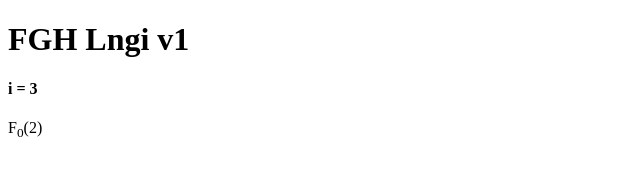
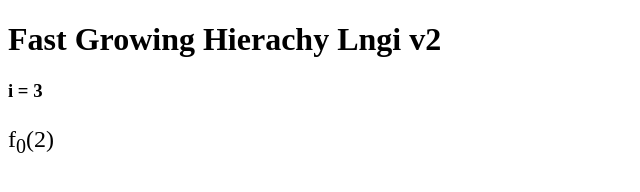
Before and after one commit to RNGDelak/FGHanalyzer, a plain HTML site: page index.html in a window 1280 px wide. Shown: the whole page, without its empty margins (0-640 px from the left). Drawn offline with Linux system fonts and the light colour scheme.

Commit message:
Update index.html

```diff
--- a/index.html
+++ b/index.html
@@ -2,6 +2,20 @@
 <html lang="en">
 <head>
     <meta charset="UTF-8">
+    <meta name="viewport" content="width=device-width, initial-scale=1.0">
+    <title>Fast Growing Hierachy Lngi v2</title>
+
+    <style>
+        body {
+            background-color: white;
+        }
+        #output {
+            font-size: 1.5rem; /* Increase if you want bigger text */
+            white-space: normal;
+            word-wrap: break-word;
+        }
+    </style>
+
     <script>
 // Final boss-level numberToCanonicalFGH -> HTML-only output (Option A)
 function numberToCanonicalFGH(nInput, baseInput, options = {}) {
@@ -157,9 +171,9 @@ function numberToCanonicalFGH(nInput, baseInput, options = {}) {
   // formatF: produces HTML string for F_k (with optional superscript run)
   function formatF(k, run, inner) {
     if (run > 1) {
-      return `F<sub>${k}</sub><sup>${run}</sup>(${inner})`;
+      return `f<sub>${k}</sub><sup>${run}</sup>(${inner})`;
     }
-    return `F<sub>${k}</sub>(${inner})`;
+    return `f<sub>${k}</sub>(${inner})`;
   }
 
   // Build string from expr WITHOUT converting numbers to FGH — numbers remain as digits.
@@ -180,7 +194,7 @@ function numberToCanonicalFGH(nInput, baseInput, options = {}) {
       while (j >= 0 && frames[j] === k) { run++; j--; }
 
       // If run > base collapse into F_k^run(...), else produce repeated F_k(...) explicitly
-      if (run > Number(base)) {
+      if (run > Number(base)*3) {
         s = formatF(k, run, s);
       } else {
         for (let t = 0; t < run; t++) s = formatF(k, 1, s);
@@ -212,7 +226,7 @@ function numberToCanonicalFGH(nInput, baseInput, options = {}) {
       parts[p] = piece.replace(/\b\d+\b/g, (m) => {
         const x = BigInt(m);
         if (x === b) return m;   // keep base literal unchanged
-        if (x < b) return m;     // keep smaller numbers unchanged
+        if (x < b * 300n) return m;     // keep smaller numbers unchanged
         // For numbers > base: recursively obtain canonical HTML string.
         // This is safe because the recursive call will produce HTML with tags;
         // it will be inserted into the current output as a chunk.
@@ -266,11 +280,11 @@ setInterval(() => {
     </script>
 </head>
 <body>
-    <h1>FGH Lngi v1</h1>
-    <h4 id = "i">i = 0</h4>
-    <p id="output" style="white-space: normal; word-wrap: break-word;">
+    <h1>Fast Growing Hierachy Lngi v2</h1>
+    <h3 id="i">i = 0</h3>
+
+    <p id="output">
         f0(0)
     </p>
-
 </body>
 </html>
```
